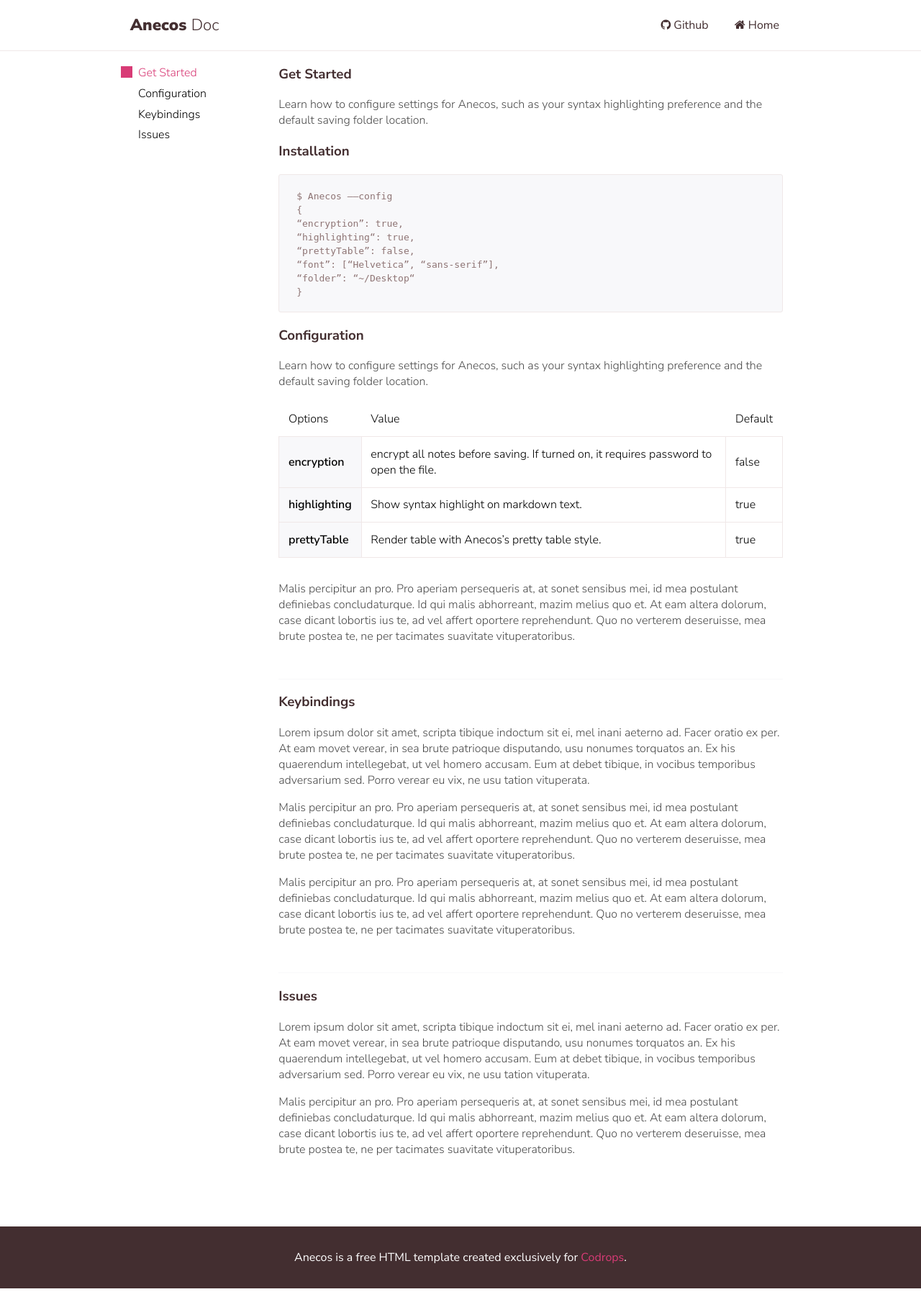
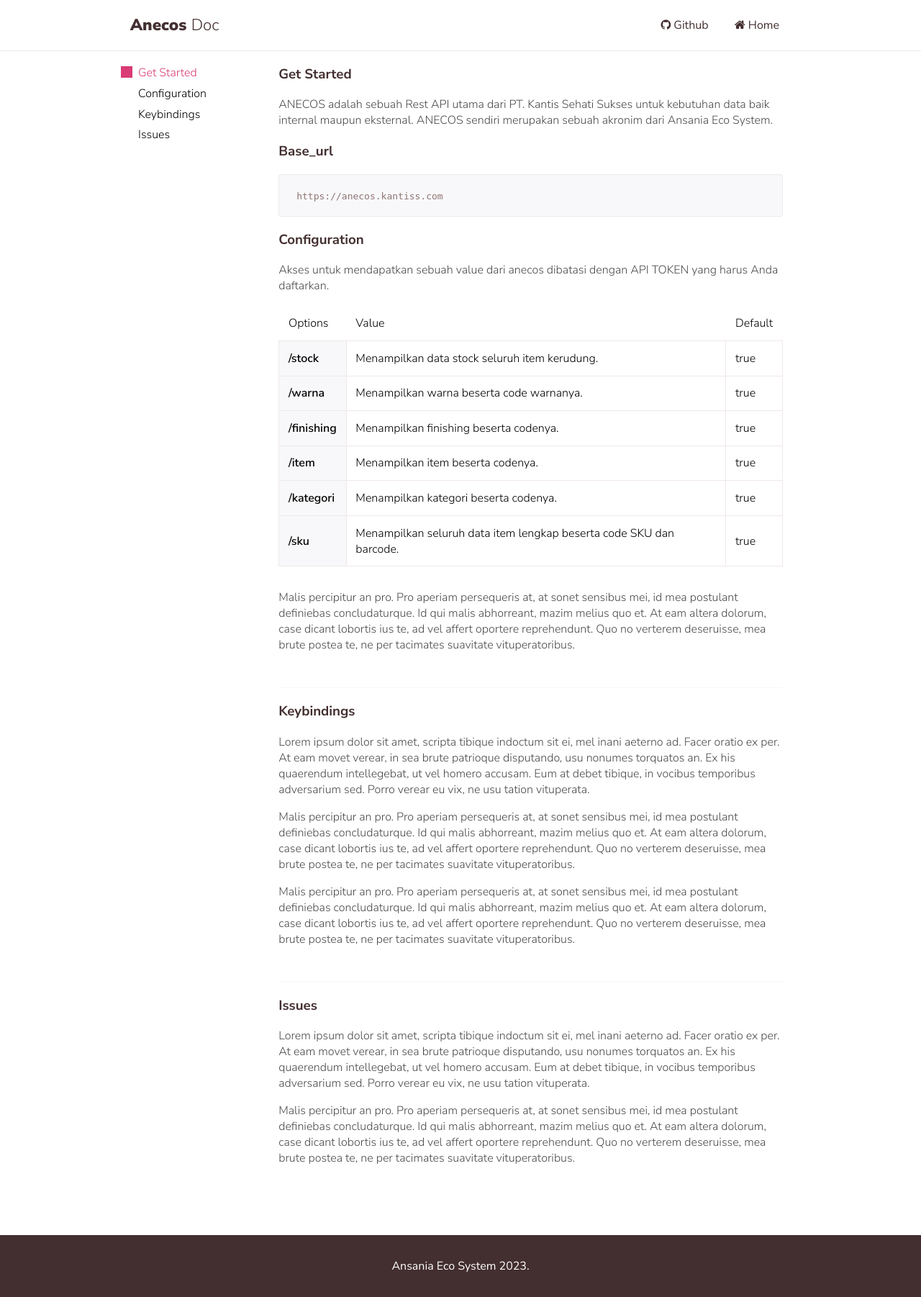
Before and after one commit to mangedod/anecos, a CodeIgniter app: page /database/ in a window 1280 px wide. Shown: the whole page at 72% size. Run offline with CodeIgniter, Linux system fonts and the light colour scheme; some libraries are stand-ins or nearby versions.

Commit message:
pembuatan halaman configurasi

```diff
--- a/application/views/welcome_message.php
+++ b/application/views/welcome_message.php
@@ -36,28 +36,19 @@
     <article class="doc__content">
       <section class="js-section">
         <h3 class="section__title">Get Started</h3>
-        <p>Learn how to configure settings for Anecos, such as your syntax highlighting preference and the default
-          saving folder location.</p>
-        <h3 class="section__title">Installation</h3>
+        <p>ANECOS adalah sebuah Rest API utama dari PT. Kantis Sehati Sukses untuk kebutuhan data baik internal maupun eksternal. ANECOS sendiri merupakan sebuah akronim dari Ansania Eco System.</p>
+        <h3 class="section__title">Base_url</h3>
         <div class="code__block code__block--notabs">
           <pre class="code code--block">
               <code>
-                $ Anecos  ——config
-                  {
-                    “encryption”: true,
-                    “highlighting“: true,
-                    “prettyTable”: false,
-                    “font”: [“Helvetica”, “sans-serif”],
-                    “folder”: “~/Desktop“
-                  }
+                https://anecos.kantiss.com
               </code>
             </pre>
         </div>
       </section>
       <section class="js-section">
         <h3 class="section__title">Configuration</h3>
-        <p>Learn how to configure settings for Anecos, such as your syntax highlighting preference and the default
-          saving folder location.</p>
+        <p>Akses untuk mendapatkan sebuah value dari anecos dibatasi dengan API TOKEN yang harus Anda daftarkan.</p>
         <table id="customers">
           <tr>
             <th>Options</th>
@@ -65,18 +56,33 @@
             <th>Default</th>
           </tr>
           <tr>
-            <td>encryption</td>
-            <td>encrypt all notes before saving. If turned on, it requires password to open the file.</td>
-            <td>false</td>
-          </tr>
-          <tr>
-            <td>highlighting</td>
-            <td>Show syntax highlight on markdown text.</td>
+            <td>/stock</td>
+            <td>Menampilkan data stock seluruh item kerudung.</td>
             <td>true</td>
           </tr>
           <tr>
-            <td>prettyTable</td>
-            <td>Render table with Anecos’s pretty table style.</td>
+            <td>/warna</td>
+            <td>Menampilkan warna beserta code warnanya.</td>
+            <td>true</td>
+          </tr>
+          <tr>
+            <td>/finishing</td>
+            <td>Menampilkan finishing beserta codenya.</td>
+            <td>true</td>
+          </tr>
+          <tr>
+            <td>/item</td>
+            <td>Menampilkan item beserta codenya.</td>
+            <td>true</td>
+          </tr>
+          <tr>
+            <td>/kategori</td>
+            <td>Menampilkan kategori beserta codenya.</td>
+            <td>true</td>
+          </tr>
+          <tr>
+            <td>/sku</td>
+            <td>Menampilkan seluruh data item lengkap beserta code SKU dan barcode.</td>
             <td>true</td>
           </tr>
         </table>
@@ -116,7 +122,7 @@
     </article>
   </div>
 
-  <footer class="footer">Anecos is a free HTML template created exclusively for <a href="https://tympanus.net/codrops/" target="_blank" class="link link--light">Codrops</a>.</footer>
+  <footer class="footer">Ansania Eco System <?= date('Y'); ?>.</footer>
   <script src="https://cdnjs.cloudflare.com/ajax/libs/highlight.js/9.12.0/highlight.min.js"></script>
   <script>
     hljs.initHighlightingOnLoad();
```
